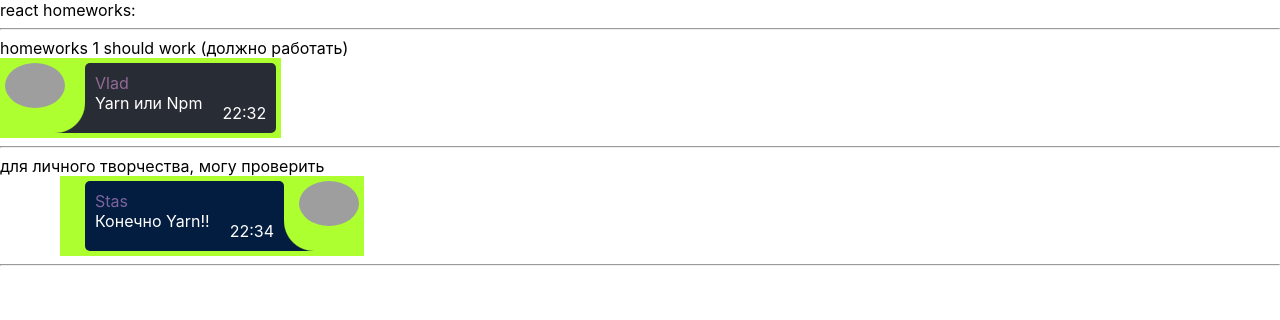
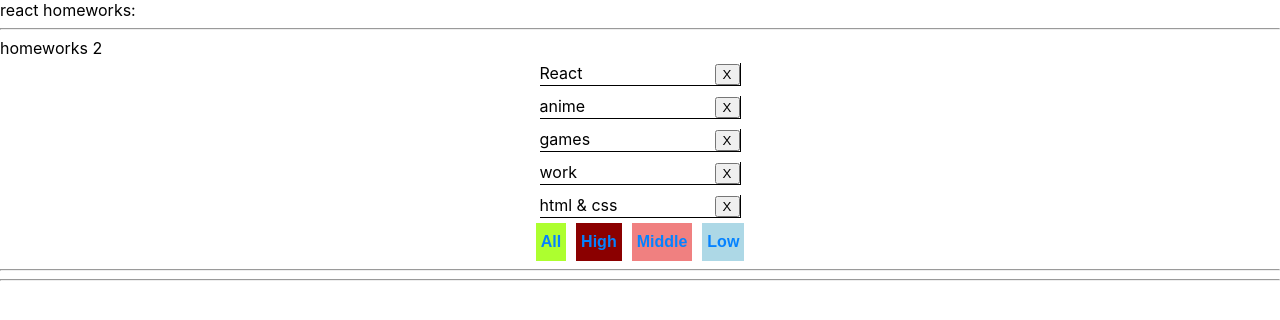
Before and after one commit to Vlad-Remnev/tasksIgnat, a React (Create React App) app: page / in a window 1280 px wide. Shown: the top 320 px of the page. Built offline with nearby package versions, Linux system fonts and the light colour scheme; grey boxes are pictures that could not be loaded.

Commit message:
compeleted second task

```diff
--- a/src/p1-main/m1-ui/u1-app/App.tsx
+++ b/src/p1-main/m1-ui/u1-app/App.tsx
@@ -1,13 +1,14 @@
 import React from 'react'
 import s from './App.module.css'
 import HW1 from '../../../p2-homeworks/h1/HW1'
+import HW2 from "../../../p2-homeworks/h2/HW2";
 
 function App() {
     return (
         <div className={s.App}>
             <div>react homeworks:</div>
-            <HW1/>
-            {/*<HW2/>*/}
+            {/*<HW1/>*/}
+            <HW2/>
             {/*<HW3/>*/}
             {/*<HW4/>*/}
             {/*<HW5/>*/}
--- a/src/p2-homeworks/h2/Affair.tsx
+++ b/src/p2-homeworks/h2/Affair.tsx
@@ -1,19 +1,23 @@
 import React from 'react'
+import {AffairType} from "./HW2";
+import s from './Affairs.module.css'
 
 type AffairPropsType = {
-    // key не нужно типизировать
-    affair: any // need to fix any
-    deleteAffairCallback: any // need to fix any
+    affair: AffairType
+    deleteAffairCallback: (_id: number) => void
 }
 
 function Affair(props: AffairPropsType) {
-    const deleteCallback = () => {}// need to fix
+    const deleteCallback = () => {props.deleteAffairCallback(props.affair._id)}// need to fix
 
     return (
-        <div>
-            // show some text
-
-            <button onClick={deleteCallback}>X</button>
+        <div className={s.affair}>
+            <div>
+                {props.affair.name}
+            </div>
+            <div>
+                <button onClick={deleteCallback}>X</button>
+            </div>
         </div>
     )
 }
--- a/src/p2-homeworks/h2/Affairs.module.css
+++ b/src/p2-homeworks/h2/Affairs.module.css
@@ -1,3 +1,43 @@
 .someClass {
+    text-align: left;
+}
 
+.affairs {
+    display: flex;
+    flex-direction: column;
+    align-items: center;
 }
+
+.btns {
+    padding: 10px 5px;
+    margin: 0 5px;
+    border: none;
+    font-size: 16px;
+    font-weight: bold;
+    color: #0582ff;
+}
+
+.btns:nth-child(1) {
+    background-color: greenyellow;
+}
+
+.btns:nth-child(2) {
+    background-color: darkred;
+}
+
+.btns:nth-child(3) {
+    background-color: lightcoral;
+}
+
+.btns:nth-child(4) {
+    background-color: lightblue;
+}
+
+.affair {
+    display: flex;
+    justify-content: space-between;
+    width: 200px;
+    margin: 5px 0;
+    border-bottom: 1px solid black;
+    border-right: 1px solid black;
+}
--- a/src/p2-homeworks/h2/Affairs.tsx
+++ b/src/p2-homeworks/h2/Affairs.tsx
@@ -1,36 +1,42 @@
 import React from 'react'
 import Affair from './Affair'
-import {AffairType} from './HW2'
+import {AffairType, FilterType} from './HW2'
+import s from './Affairs.module.css'
 
-type AffairsPropsType = { // need to fix any
-    data: any
-    setFilter: any
-    deleteAffairCallback: any
+type AffairsPropsType = {
+    data: Array<AffairType>
+    setFilter: (value: FilterType) => void
+    deleteAffairCallback: (_id: number) => void
 }
 
 function Affairs(props: AffairsPropsType) {
-    const mappedAffairs = props.data.map((a: AffairType) => (
-        <Affair // should work
-            key={a._id} // кеи ОБЯЗАТЕЛЬНЫ в 99% - так что лучше их писать всегда при создании компонент в мапе
-            affair={a}
-            deleteAffairCallback={props.deleteAffairCallback}
-        />
-    ))
-
-    const setAll = () => {} // need to fix
-    const setHigh = () => {}
-    const setMiddle = () => {}
-    const setLow = () => {}
+    const setAll = () => {
+        props.setFilter('all')
+    } // need to fix
+    const setHigh = () => {
+        props.setFilter('high')
+    }
+    const setMiddle = () => {
+        props.setFilter('middle')
+    }
+    const setLow = () => {
+        props.setFilter('low')
+    }
 
     return (
-        <div>
-
-            {mappedAffairs}
-
-            <button onClick={setAll}>All</button>
-            <button onClick={setHigh}>High</button>
-            <button onClick={setMiddle}>Middle</button>
-            <button onClick={setLow}>Low</button>
+        <div className={s.affairs}>
+            {props.data.map((item) => (
+                <Affair
+                    key={item._id}
+                    affair={item}
+                    deleteAffairCallback={props.deleteAffairCallback}/>
+            ))}
+            <div>
+                <button className={s.btns} onClick={setAll}>All</button>
+                <button className={s.btns} onClick={setHigh}>High</button>
+                <button className={s.btns} onClick={setMiddle}>Middle</button>
+                <button className={s.btns} onClick={setLow}>Low</button>
+            </div>
         </div>
     )
 }
--- a/src/p2-homeworks/h2/HW2.tsx
+++ b/src/p2-homeworks/h2/HW2.tsx
@@ -2,12 +2,16 @@ import React, {useState} from 'react'
 import Affairs from './Affairs'
 
 // types
-export type AffairPriorityType = any // need to fix any
-export type AffairType = any // need to fix any
+export type AffairPriorityType = 'high' | 'low' | 'middle'
+export type AffairType = {
+    _id: number
+    name: string
+    priority: string
+}
 export type FilterType = 'all' | AffairPriorityType
 
 // constants
-const defaultAffairs: any = [ // need to fix any
+const defaultAffairs: Array<AffairType> = [
     {_id: 1, name: 'React', priority: 'high'},
     {_id: 2, name: 'anime', priority: 'low'},
     {_id: 3, name: 'games', priority: 'low'},
@@ -16,20 +20,23 @@ const defaultAffairs: any = [ // need to fix any
 ]
 
 // pure helper functions
-export const filterAffairs = (affairs: any, filter: any): any => { // need to fix any
+export const filterAffairs = (affairs: Array<AffairType>, filter: FilterType): AffairType[] => {
     if (filter === 'all') return affairs
-    else return // need to fix
+    if (filter === 'high') return affairs.filter(item => item.priority === filter)
+    if (filter === 'low') return affairs.filter(item => item.priority === 'low')
+    if (filter === 'middle') return affairs.filter(item => item.priority === 'middle')
+    else return affairs
 }
-export const deleteAffair = (affairs: any, _id: any): any => { // need to fix any
-    return // need to fix
+export const deleteAffair = (affairs: Array<AffairType>, _id: number): AffairType[] => {
+    return affairs.filter(item => item._id !== _id)
 }
 
 function HW2() {
-    const [affairs, setAffairs] = useState<any>(defaultAffairs) // need to fix any
+    const [affairs, setAffairs] = useState<AffairType[]>(defaultAffairs)
     const [filter, setFilter] = useState<FilterType>('all')
 
     const filteredAffairs = filterAffairs(affairs, filter)
-    const deleteAffairCallback = (_id: any) => setAffairs(deleteAffair(affairs, _id)) // need to fix any
+    const deleteAffairCallback = (_id: number) => setAffairs(deleteAffair(affairs, _id))
 
     return (
         <div>
```
